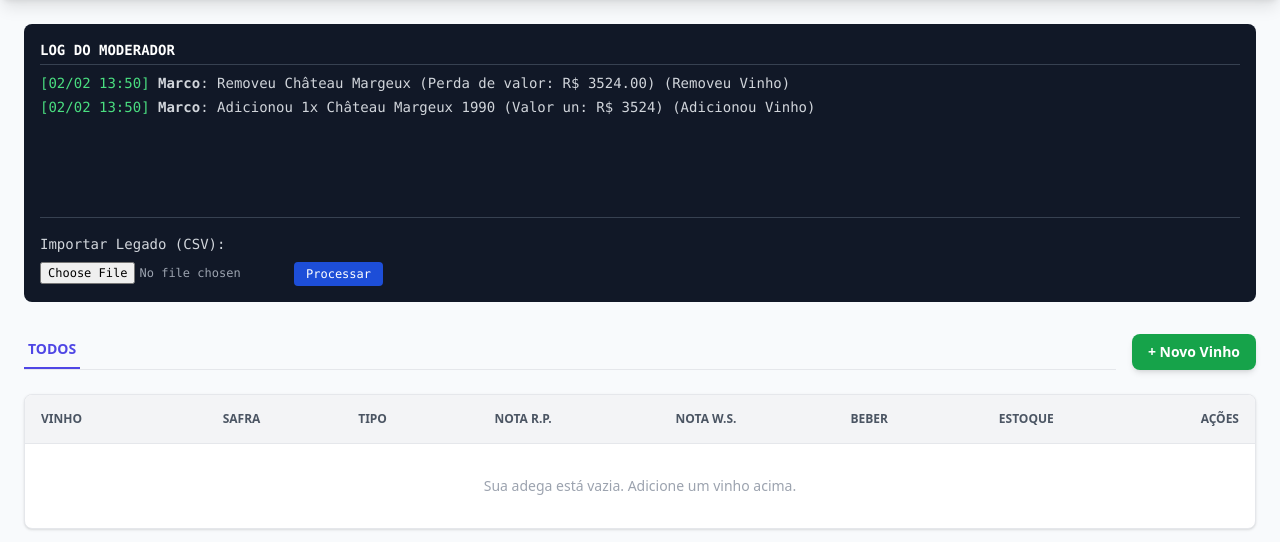
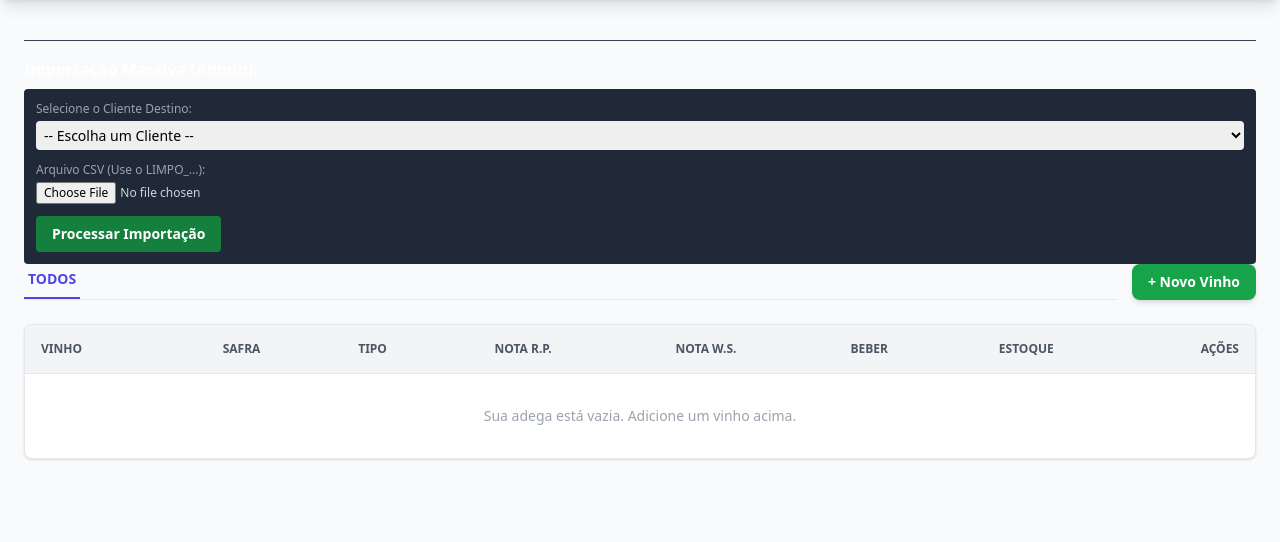
Before and after one commit to lucianoengdev/RIAN_SYSTEM, a Django app: page / in a window 1280 px wide. Shown: the part 88-630 px from the top of the page. Run offline with Django 5.2, Linux system fonts and the light colour scheme; a user stored in the database is signed in; data comes from the database, SQL or seed files in the repository; data that the repository does not hold is empty; some libraries are stand-ins or nearby versions.

Commit message:
Update user_dashboard.html

```diff
--- a/templates/core/user_dashboard.html
+++ b/templates/core/user_dashboard.html
@@ -28,25 +28,32 @@
     <main class="max-w-7xl mx-auto p-6">
 
         {% if is_admin %}
-        <div class="mb-8 bg-gray-900 text-gray-300 p-4 rounded-lg text-sm font-mono">
-            <h3 class="text-white font-bold mb-2 uppercase border-b border-gray-700 pb-1">Log do Moderador</h3>
-            <ul class="space-y-1 h-32 overflow-y-auto">
-                {% for log in logs %}
-                <li><span class="text-green-400">[{{ log.timestamp|date:"d/m H:i" }}]</span> <b>{{ log.user.username }}</b>: {{ log.details }} ({{ log.get_action_display }})</li>
-                {% empty %}
-                <li>Nenhuma atividade recente.</li>
-                {% endfor %}
-            </ul>
+            <div class="mt-4 pt-4 border-t border-gray-700">
+                <p class="mb-2 font-bold text-white">Importação Massiva (Admin):</p>
 
-            <div class="mt-4 pt-4 border-t border-gray-700">
-                <p class="mb-2">Importar Legado (CSV):</p>
-                <form action="{% url 'import_legacy' %}" method="post" enctype="multipart/form-data" class="flex gap-2">
+                <form action="{% url 'import_legacy' %}" method="post" enctype="multipart/form-data" class="flex flex-col gap-3 bg-gray-800 p-3 rounded">
                     {% csrf_token %}
-                    <input type="file" name="csv_file" class="text-xs text-gray-400">
-                    <button type="submit" class="bg-blue-700 hover:bg-blue-600 px-3 py-1 rounded text-white text-xs">Processar</button>
+
+                    <div class="flex flex-col">
+                        <label class="text-xs text-gray-400 mb-1">Selecione o Cliente Destino:</label>
+                        <select name="target_user" class="text-black text-sm rounded p-1" required>
+                            <option value="">-- Escolha um Cliente --</option>
+                            {% for u in all_users %}
+                            <option value="{{ u.id }}">{{ u.username }} ({{ u.first_name }})</option>
+                            {% endfor %}
+                        </select>
+                    </div>
+
+                    <div class="flex flex-col">
+                        <label class="text-xs text-gray-400 mb-1">Arquivo CSV (Use o LIMPO_...):</label>
+                        <input type="file" name="csv_file" class="text-xs text-gray-300" required>
+                    </div>
+
+                    <button type="submit" class="bg-green-700 hover:bg-green-600 px-4 py-2 rounded text-white text-sm font-bold self-start">
+                        Processar Importação
+                    </button>
                 </form>
             </div>
-        </div>
         {% endif %}
 
         <div class="flex justify-between items-end mb-6">
```
